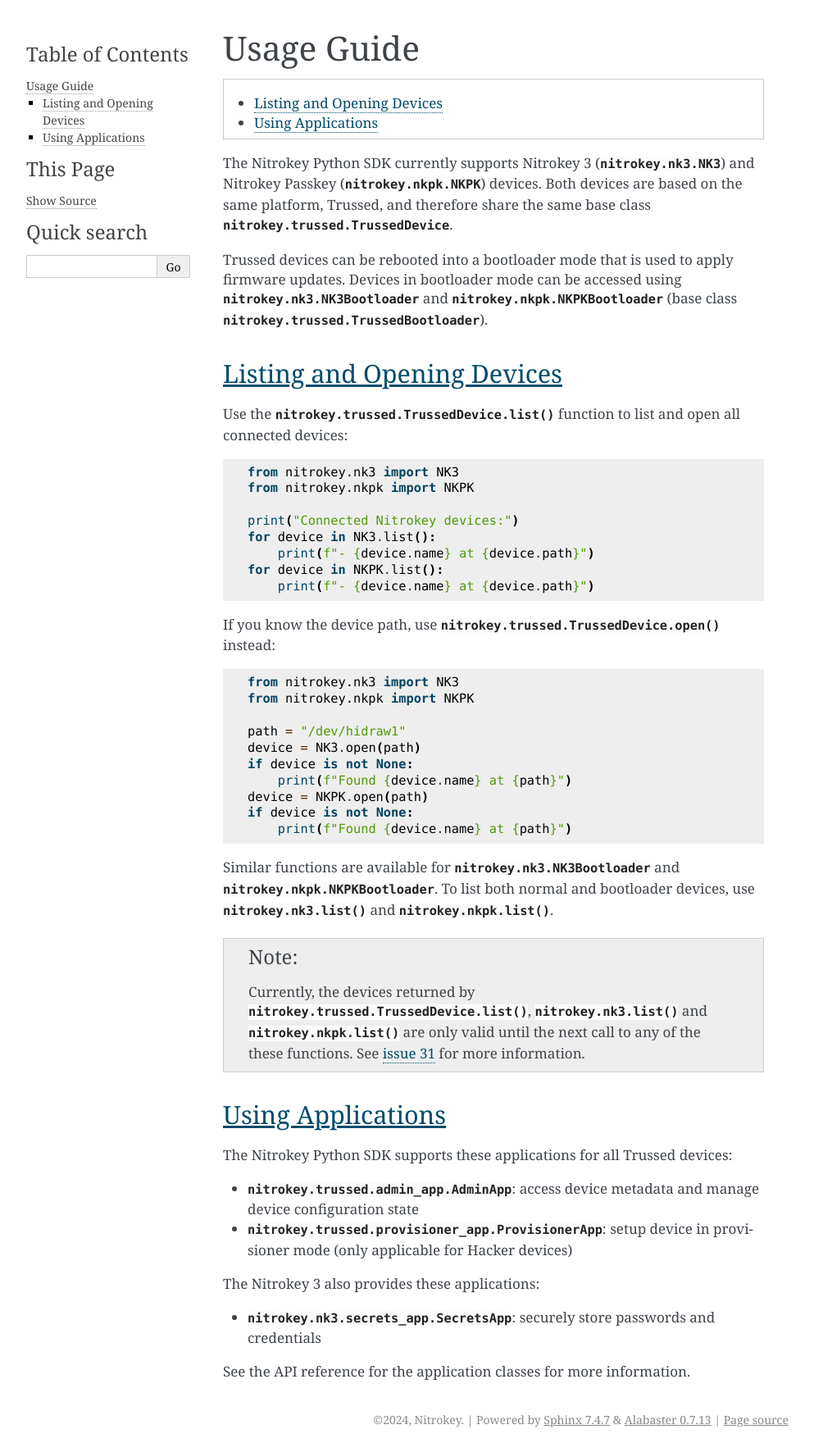
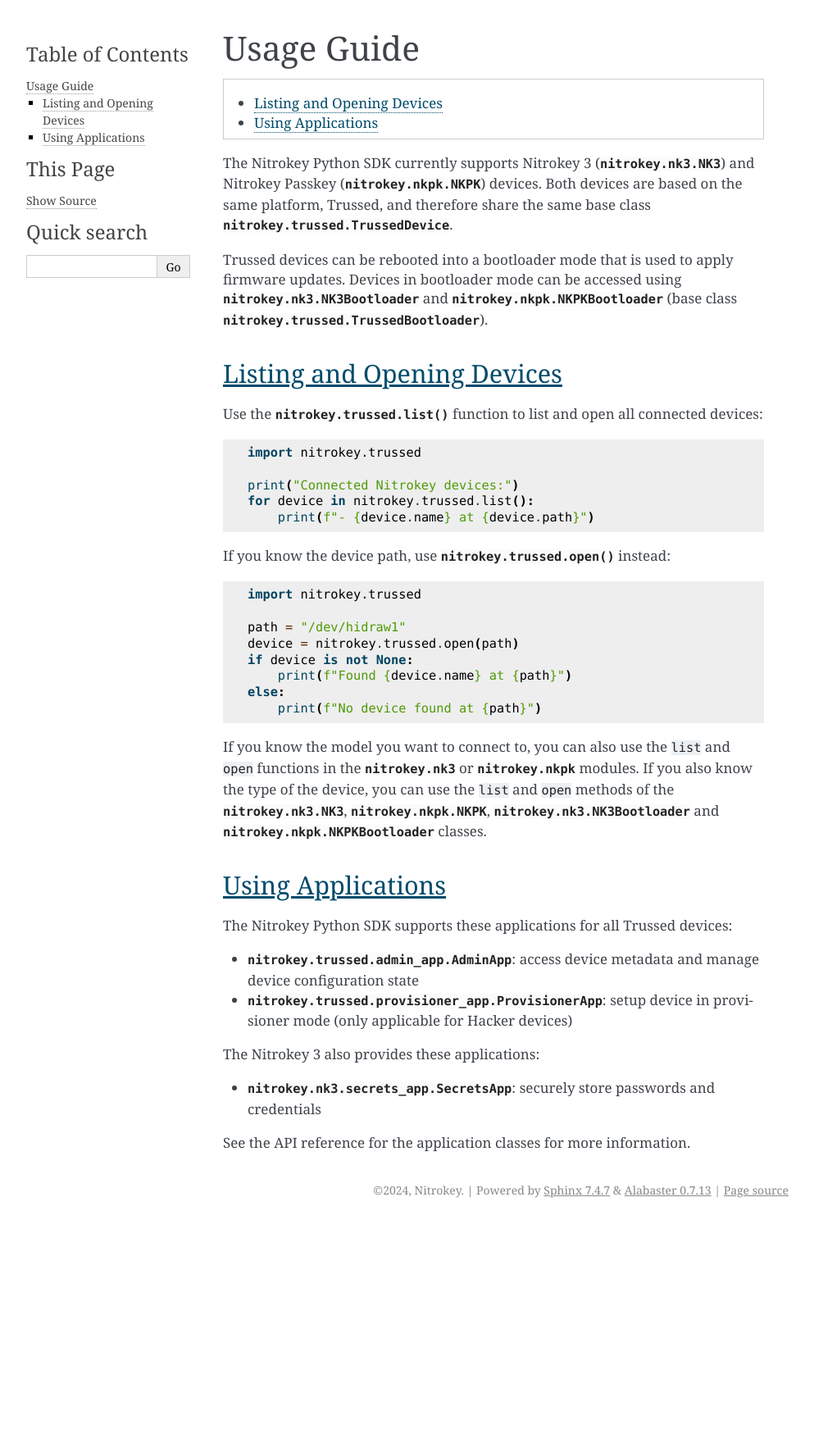
Before and after one commit to Nitrokey/nitrokey-sdk-py, a Sphinx documentation site: the page built from docs/guides/usage.rst, in a window 1280 px wide. Shown: the whole page at 82% size, without its empty margins (148-1141 px from the left). Built offline with Sphinx 7.4.7, drawn with Linux system fonts in a browser that asks for light colours; after the commit the page ends 1491 px from its top, so only the background shows below that.

Commit message:
nitrokey.trussed: Add list and open functions
Fixes: https://github.com/Nitrokey/nitrokey-sdk-py/issues/27

```diff
--- a/docs/guides/usage.rst
+++ b/docs/guides/usage.rst
@@ -12,36 +12,27 @@
 Listing and Opening Devices
 ---------------------------
 
-Use the :py:meth:`nitrokey.trussed.TrussedDevice.list` function to list and open all connected devices::
+Use the :py:func:`nitrokey.trussed.list` function to list and open all connected devices::
 
-    from nitrokey.nk3 import NK3
-    from nitrokey.nkpk import NKPK
+    import nitrokey.trussed
 
     print("Connected Nitrokey devices:")
-    for device in NK3.list():
-        print(f"- {device.name} at {device.path}")
-    for device in NKPK.list():
+    for device in nitrokey.trussed.list():
         print(f"- {device.name} at {device.path}")
 
-If you know the device path, use :py:meth:`nitrokey.trussed.TrussedDevice.open` instead::
+If you know the device path, use :py:func:`nitrokey.trussed.open` instead::
 
-    from nitrokey.nk3 import NK3
-    from nitrokey.nkpk import NKPK
+    import nitrokey.trussed
 
     path = "/dev/hidraw1"
-    device = NK3.open(path)
+    device = nitrokey.trussed.open(path)
     if device is not None:
         print(f"Found {device.name} at {path}")
-    device = NKPK.open(path)
-    if device is not None:
-        print(f"Found {device.name} at {path}")
+    else:
+        print(f"No device found at {path}")
 
-Similar functions are available for :py:class:`nitrokey.nk3.NK3Bootloader` and :py:class:`nitrokey.nkpk.NKPKBootloader`.
-To list both normal and bootloader devices, use :py:meth:`nitrokey.nk3.list` and :py:meth:`nitrokey.nkpk.list`.
-
-.. note::
-   Currently, the devices returned by :py:meth:`nitrokey.trussed.TrussedDevice.list`, :py:meth:`nitrokey.nk3.list` and :py:meth:`nitrokey.nkpk.list` are only valid until the next call to any of the these functions.
-   See `issue 31 <https://github.com/Nitrokey/nitrokey-sdk-py/issues/31>`_ for more information.
+If you know the model you want to connect to, you can also use the ``list`` and ``open`` functions in the :py:mod:`nitrokey.nk3` or :py:mod:`nitrokey.nkpk` modules.
+If you also know the type of the device, you can use the ``list`` and ``open`` methods of the :py:class:`nitrokey.nk3.NK3`, :py:class:`nitrokey.nkpk.NKPK`, :py:class:`nitrokey.nk3.NK3Bootloader` and :py:class:`nitrokey.nkpk.NKPKBootloader` classes.
 
 Using Applications
 ------------------
```
Also changed, not shown: CHANGELOG.md (+1 -0 lines), README.md (+2 -5 lines), docs/api/nitrokey.trussed.rst (+8 -0 lines), 1 other file.
